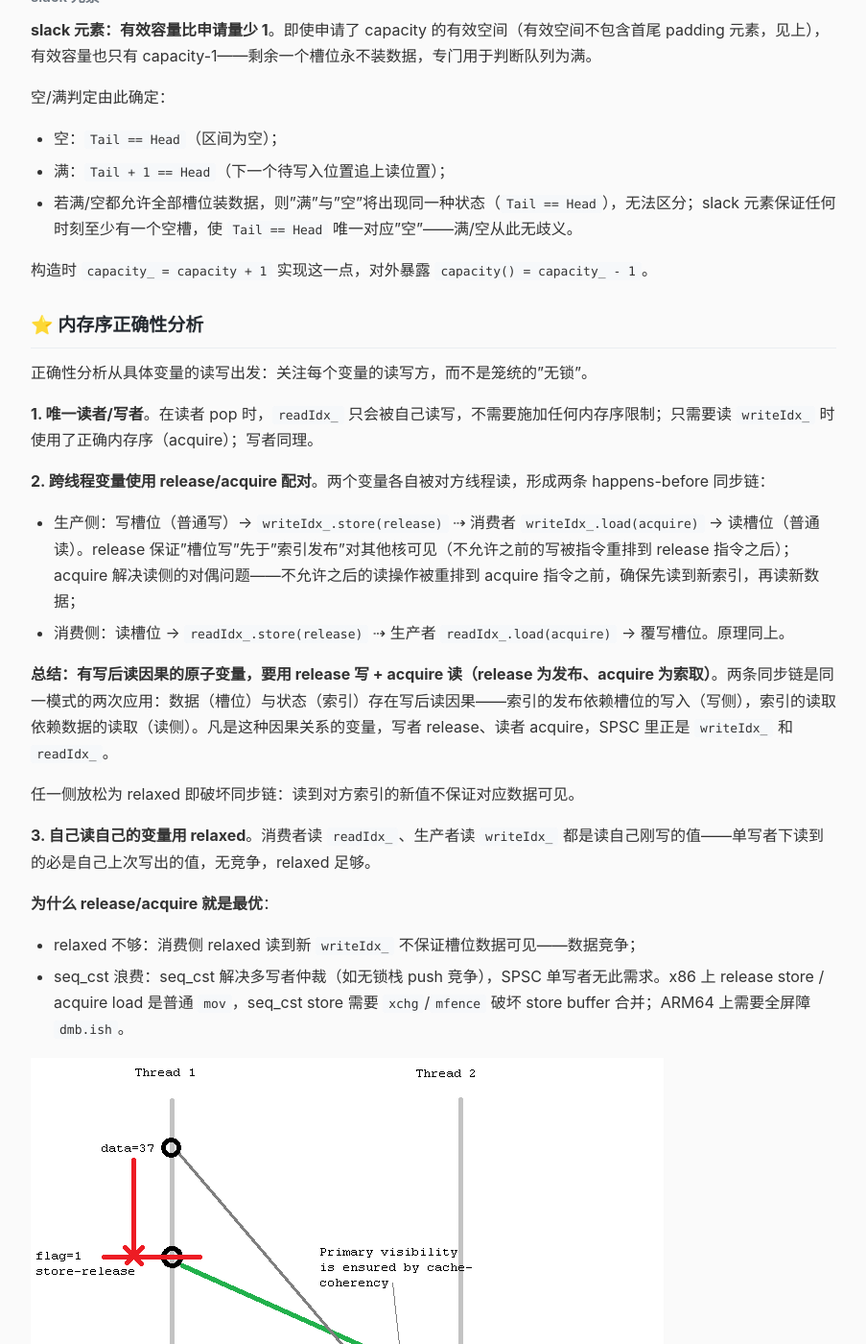
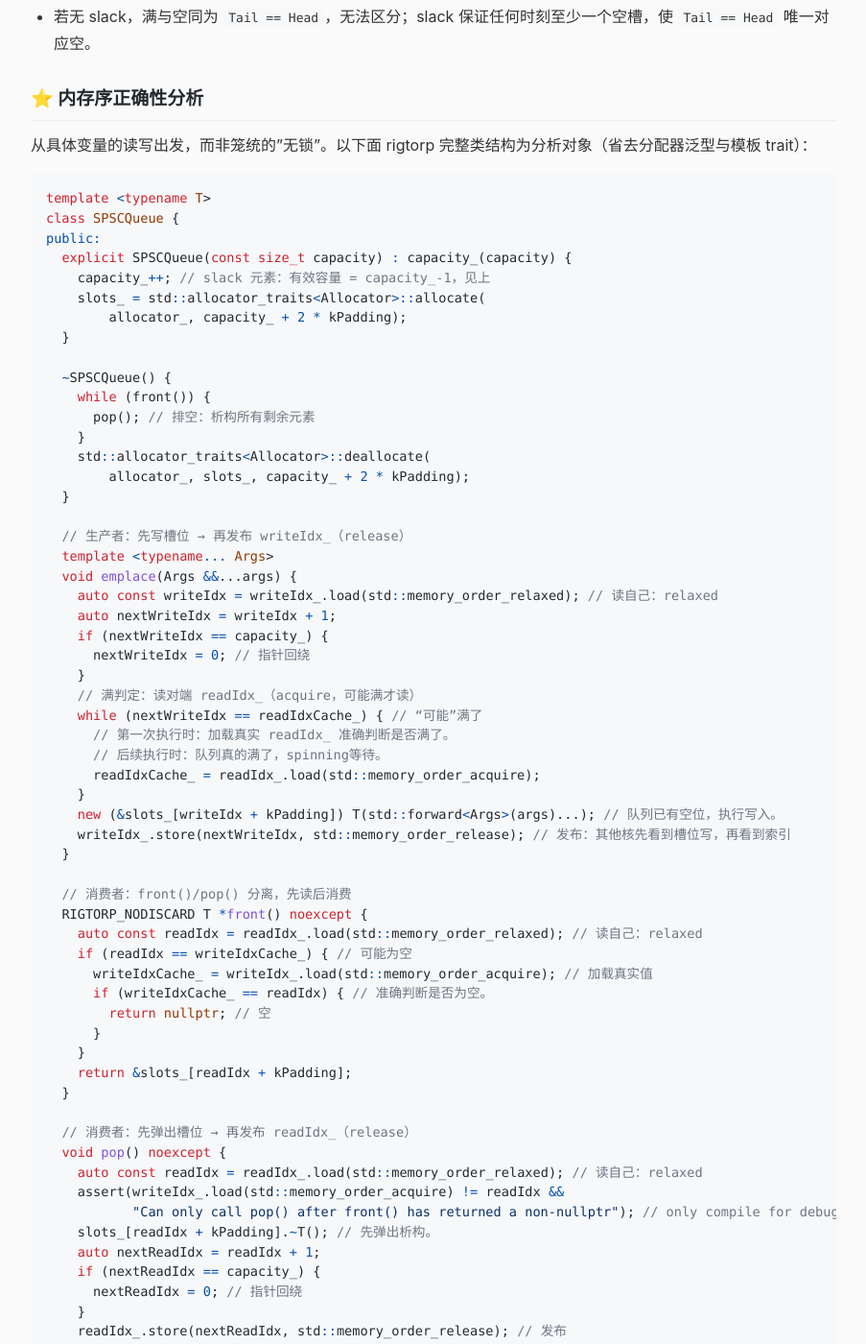
Before and after one commit to 4thcalabash/qd-knowledge, a Jekyll site: the page built from _posts/2026-08-10-spsc-industrial-sota.md, in a window 1280 px wide and 1400 px high, scrolled down 2438 px. Shown: the whole window at 96% size, without its empty margins (188-1091 px from the left). Built offline with Jekyll 4.4.1, drawn with Linux system fonts in a browser that asks for light colours; some of the changed text lies outside the part shown.

Commit message:
润色 SPSC 两种 SOTA 实现文章：结构对称、代码以原版为准、术语统一
- 两章结构对齐：原理概述 + 内存序正确性分析（完整类代码为分析对象）+ 性能优化细节
- rigtorp 章：完整类结构（构造函数/析构/emplace/front/pop/私有成员），正确性分析要点 inline 到代码注释
- Vyukov 章：由原版 mpmc_bounded_queue 改写 SPSC 特化完整类（去 CAS、去 sequence 戳、差值判定满空），修正 dequeue 空判定
- 命名统一：前进指针掩码式 → 绝对指针掩码式；RMW → CAS
- 删减冗余：性能细节、对比表精简；对比表新增状态积累维度
- 配图 memory-order.png 标注出处（Vyukov Applied ordering）

Co-Authored-By: Claude <noreply@anthropic.com>

````diff
--- a/_posts/2026-08-10-spsc-industrial-sota.md
+++ b/_posts/2026-08-10-spsc-industrial-sota.md
@@ -5,12 +5,12 @@ model: DeepSeek-V4-Flash
 tool: Claude Code CLI
 ---
 
-SPSC（Single Producer Single Consumer）无锁队列是低延迟系统中核间通信的标准设施。工业界存在两种并行流传的 SOTA（state-of-the-art）实现，在内存布局上共享同一骨架，却在索引机制、满空编码与正确性论证上分道扬镳。本文从实现源码出发，对比两种风格的原理、正确性与性能特征，并给出使用场景的选型依据。
+SPSC（Single Producer Single Consumer）无锁队列是低延迟系统中核间通信的标准设施。工业界存在两种并行流传的 SOTA 实现，内存布局共享同一骨架，索引机制与满空编码却分道扬镳。本文从实现源码出发，对比两种风格的原理、正确性与性能，并给出选型依据。
 
-> 本文分析的两种实现，其原始出处为：
+> 原始出处：
 >
-> - **指针回转式**（rigtorp::SPSCQueue）：[rigtorp/SPSCQueue](https://github.com/rigtorp/SPSCQueue)，Erik Rigtorp 著，MIT 协议。本文源码分析基于 [SPSCQueue.h](https://github.com/rigtorp/SPSCQueue/blob/master/include/rigtorp/SPSCQueue.h)。
-> - **指针掩码式**（Vyukov 有界队列的 SPSC 特化）：[bounded-mpmc-queue](https://sites.google.com/site/1024cores/home/lock-free-algorithms/queues/bounded-mpmc-queue)（原 1024cores.net，Dmitry Vyukov 著）。Vyukov 本人未单独发表有界 SPSC 专文，该风格由社区从其有界 MPMC 队列推导特化。
+> - **指针回转式**（rigtorp::SPSCQueue）：[rigtorp/SPSCQueue](https://github.com/rigtorp/SPSCQueue)（[SPSCQueue.h](https://github.com/rigtorp/SPSCQueue/blob/master/include/rigtorp/SPSCQueue.h)，MIT）
+> - **绝对指针掩码式**（Vyukov 有界队列的 SPSC 特化）：[bounded-mpmc-queue](https://sites.google.com/site/1024cores/home/lock-free-algorithms/queues/bounded-mpmc-queue)。Vyukov 未单独发表有界 SPSC 专文，该风格由社区从其有界 MPMC 队列推导特化
 
 - 目录
 {:toc}
@@ -25,64 +25,127 @@ SPSC（Single Producer Single Consumer）无锁队列是低延迟系统中核间
 
 ##### 状态变量区
 
-队列的控制状态以 Head/Tail 两个原子索引为核心，各自以 `alignas(kCacheLineSize)` 独占一个缓存行（图中每个字段两侧的 Pad 即隔离带）。每个原子变量只有唯一写者——这是 SPSC 无锁的本质来源：不需要 CAS，普通 store/load 即可。
+控制状态以 Head/Tail 两个原子索引为核心，各自 `alignas(kCacheLineSize)` 独占缓存行（图中字段两侧的 Pad 即隔离带）。
 
 | 图中标签 | 源码字段 | 类型 | 谁写 | 谁读 |
 |---------|---------|------|------|------|
 | Head | `readIdx_` | `std::atomic<size_t>` | 消费者 | 生产者 |
 | Tail | `writeIdx_` | `std::atomic<size_t>` | 生产者 | 消费者 |
 
-**索引的开闭语义**：Tail 指向下一个待写入槽位、Head 指向下一个待读取槽位，队列元素位于半开区间 `[Head, Tail)`，元素数量为 `Tail - Head`。二者为 `size_t`，无符号溢出截断——索引回绕后差值仍正确。
+开闭语义：Tail 指向下一个待写入槽位、Head 指向下一个待读取槽位，元素位于半开区间 `[Head, Tail)`，数量为 `Tail - Head`；二者为 `size_t`，无符号溢出截断，回绕后差值仍正确。
 
-图上另有 Head Cache / Tail Cache 两个字段，是 Head/Tail 的本地缓存副本，其动机与机制留待性能优化细节一节展开，此处不表。
+图上另有 Head Cache / Tail Cache 两个字段，是 Head/Tail 的本地缓存副本，动机与机制见性能优化细节。
 
 ##### 数据槽位区
 
-数据槽位区无填充：`capacity_` 个槽位紧密排列，槽位之间**不做**缓存行填充，这是有意为之——数据流方向固定（生产者写槽位 → 消费者读槽位），多个小对象共行一次性搬运，无填充是特性而非缺陷。
+槽位无填充、紧密排列——数据流方向固定（生产者写 → 消费者读），多个小对象共行一次性搬运，无填充是特性而非缺陷。
 
 ##### 首尾填充 kPadding
-
-数组首尾 `kPadding`（隔离堆邻接对象）：
 
 ```cpp
 static constexpr size_t kPadding = (kCacheLineSize - 1) / sizeof(T) + 1;
 ```
 
-`slots_` 是独立堆分配，首尾各 `kPadding` 个元素永不使用——避免数组最边上真实槽位与堆中相邻对象共享缓存行。公式按元素数计算：`(64-1)/sizeof(T)+1` 保证填充元素跨满至少一个缓存行，与 T 大小无关。
+`slots_` 独立堆分配，首尾各 `kPadding` 个元素永不使用，避免最边上真实槽位与堆中相邻对象共享缓存行。
 
 ##### slack 元素
 
-**slack 元素：有效容量比申请量少 1**。即使申请了 capacity 的有效空间（有效空间不包含首尾 padding 元素，见上），有效容量也只有 capacity-1——剩余一个槽位永不装数据，专门用于判断队列为满。
-
-空/满判定由此确定：
+有效容量比申请量少 1（有效空间不包含首尾 padding）：`capacity_ = capacity + 1`，暴露 `capacity() = capacity_ - 1`，剩余一个槽位永不装数据，用于满判定：
 
 - 空：`Tail == Head`（区间为空）；
-- 满：`Tail + 1 == Head`（下一个待写入位置追上读位置）；
-- 若满/空都允许全部槽位装数据，则"满"与"空"将出现同一种状态（`Tail == Head`），无法区分；slack 元素保证任何时刻至少有一个空槽，使 `Tail == Head` 唯一对应"空"——满/空从此无歧义。
-
-构造时 `capacity_ = capacity + 1` 实现这一点，对外暴露 `capacity() = capacity_ - 1`。
+- 满：`Tail + 1 == Head`（下一写入位置追上读位置）；
+- 若无 slack，满与空同为 `Tail == Head`，无法区分；slack 保证任何时刻至少一个空槽，使 `Tail == Head` 唯一对应空。
 
 ### ⭐ 内存序正确性分析
 
-正确性分析从具体变量的读写出发：关注每个变量的读写方，而不是笼统的"无锁"。
+从具体变量的读写出发，而非笼统的"无锁"。以下面 rigtorp 完整类结构为分析对象（省去分配器泛型与模板 trait）：
 
-**1. 唯一读者/写者**。在读者 pop 时，`readIdx_` 只会被自己读写，不需要施加任何内存序限制；只需要读 `writeIdx_` 时使用了正确内存序（acquire）；写者同理。
+```cpp
+template <typename T>
+class SPSCQueue {
+public:
+  explicit SPSCQueue(const size_t capacity) : capacity_(capacity) {
+    capacity_++; // slack 元素：有效容量 = capacity_-1，见上
+    slots_ = std::allocator_traits<Allocator>::allocate(
+        allocator_, capacity_ + 2 * kPadding);
+  }
 
-**2. 跨线程变量使用 release/acquire 配对**。两个变量各自被对方线程读，形成两条 happens-before 同步链：
+  ~SPSCQueue() {
+    while (front()) {
+      pop(); // 排空：析构所有剩余元素
+    }
+    std::allocator_traits<Allocator>::deallocate(
+        allocator_, slots_, capacity_ + 2 * kPadding);
+  }
 
-- 生产侧：写槽位（普通写）→ `writeIdx_.store(release)` ⇢ 消费者 `writeIdx_.load(acquire)` → 读槽位（普通读）。release 保证"槽位写"先于"索引发布"对其他核可见（不允许之前的写被指令重排到 release 指令之后）；acquire 解决读侧的对偶问题——不允许之后的读操作被重排到 acquire 指令之前，确保先读到新索引，再读新数据；
-- 消费侧：读槽位 → `readIdx_.store(release)` ⇢ 生产者 `readIdx_.load(acquire)` → 覆写槽位。原理同上。
+  // 生产者：先写槽位 → 再发布 writeIdx_（release）
+  template <typename... Args>
+  void emplace(Args &&...args) {
+    auto const writeIdx = writeIdx_.load(std::memory_order_relaxed); // 读自己：relaxed
+    auto nextWriteIdx = writeIdx + 1;
+    if (nextWriteIdx == capacity_) {
+      nextWriteIdx = 0; // 指针回绕
+    }
+    // 满判定：读对端 readIdx_（acquire，可能满才读）
+    while (nextWriteIdx == readIdxCache_) { // “可能”满了
+      // 第一次执行时：加载真实 readIdx_ 准确判断是否满了。
+      // 后续执行时：队列真的满了，spinning等待。
+      readIdxCache_ = readIdx_.load(std::memory_order_acquire);
+    }
+    new (&slots_[writeIdx + kPadding]) T(std::forward<Args>(args)...); // 队列已有空位，执行写入。
+    writeIdx_.store(nextWriteIdx, std::memory_order_release); // 发布：其他核先看到槽位写，再看到索引
+  }
 
-**总结：有写后读因果的原子变量，要用 release 写 + acquire 读（release 为发布、acquire 为索取）**。两条同步链是同一模式的两次应用：数据（槽位）与状态（索引）存在写后读因果——索引的发布依赖槽位的写入（写侧），索引的读取依赖数据的读取（读侧）。凡是这种因果关系的变量，写者 release、读者 acquire，SPSC 里正是 `writeIdx_` 和 `readIdx_`。
+  // 消费者：front()/pop() 分离，先读后消费
+  RIGTORP_NODISCARD T *front() noexcept {
+    auto const readIdx = readIdx_.load(std::memory_order_relaxed); // 读自己：relaxed
+    if (readIdx == writeIdxCache_) { // 可能为空
+      writeIdxCache_ = writeIdx_.load(std::memory_order_acquire); // 加载真实值
+      if (writeIdxCache_ == readIdx) { // 准确判断是否为空。
+        return nullptr; // 空
+      }
+    }
+    return &slots_[readIdx + kPadding];
+  }
 
-任一侧放松为 relaxed 即破坏同步链：读到对方索引的新值不保证对应数据可见。
+  // 消费者：先弹出槽位 → 再发布 readIdx_（release）
+  void pop() noexcept {
+    auto const readIdx = readIdx_.load(std::memory_order_relaxed); // 读自己：relaxed
+    assert(writeIdx_.load(std::memory_order_acquire) != readIdx &&
+           "Can only call pop() after front() has returned a non-nullptr"); // only compile for debug build
+    slots_[readIdx + kPadding].~T(); // 先弹出析构。
+    auto nextReadIdx = readIdx + 1;
+    if (nextReadIdx == capacity_) {
+      nextReadIdx = 0; // 指针回绕
+    }
+    readIdx_.store(nextReadIdx, std::memory_order_release); // 发布
+  }
 
-**3. 自己读自己的变量用 relaxed**。消费者读 `readIdx_`、生产者读 `writeIdx_` 都是读自己刚写的值——单写者下读到的必是自己上次写出的值，无竞争，relaxed 足够。
+private:
+  static constexpr size_t kCacheLineSize =
+      std::hardware_destructive_interference_size; // 无则 64
+  static constexpr size_t kPadding = (kCacheLineSize - 1) / sizeof(T) + 1;
 
-**为什么 release/acquire 就是最优**：
+  size_t capacity_;
+  T *slots_;
 
-- relaxed 不够：消费侧 relaxed 读到新 `writeIdx_` 不保证槽位数据可见——数据竞争；
-- seq_cst 浪费：seq_cst 解决多写者仲裁（如无锁栈 push 竞争），SPSC 单写者无此需求。x86 上 release store / acquire load 是普通 `mov`，seq_cst store 需要 `xchg`/`mfence` 破坏 store buffer 合并；ARM64 上需要全屏障 `dmb.ish`。
+  // 各占缓存行，避免 false sharing
+  // Cache 字段是对方索引的本地快照，用于减少跨核缓存一致性流量
+  alignas(kCacheLineSize) std::atomic<size_t> writeIdx_ = {0}; // 仅 producer 写
+  alignas(kCacheLineSize) size_t readIdxCache_ = 0;            // producer 本地快照
+  alignas(kCacheLineSize) std::atomic<size_t> readIdx_ = {0};  // 仅 consumer 写
+  alignas(kCacheLineSize) size_t writeIdxCache_ = 0;           // consumer 本地快照
+};
+```
+
+**1. 唯一读者/写者**。每个原子变量只有一方写。在读者 pop 时，`readIdx_` 只会被自己读写，不需要施加任何内存序限制；只需确保读 `writeIdx_` 时使用了正确内存序（acquire）；写者同理。
+
+**2. release/acquire 配对**。两条同步链，方向相反、机制相同（有写后读因果的变量用 release 写 + acquire 读；release 为发布、acquire 为索取）：
+
+- 生产侧：写槽位 → `writeIdx_.store(release)` ⇢ 消费者 `writeIdx_.load(acquire)` → 读槽位。release 保证槽位写先于索引发布对其他核可见；acquire 保证之后的读不重排到 acquire 之前——先读到新索引、再读新数据；
+- 消费侧：读槽位 → `readIdx_.store(release)` ⇢ 生产者 `readIdx_.load(acquire)` → 覆写槽位。保证消费者读完槽位后生产者才覆写，否则数据竞争。
+
+**3. 自己读自己的变量用 relaxed**。读自己刚写的值，单写者下必是自己上次写出的值，无竞争。
 
 ![内存序：release 发布 / acquire 索取]({{ site.baseurl }}/assets/images/memory-order.png)
 
@@ -92,11 +155,11 @@ static constexpr size_t kPadding = (kCacheLineSize - 1) / sizeof(T) + 1;
 
 ##### 缓存行隔离
 
-状态变量独占缓存行是关键（实验：紧邻同缓存行 4.90 s → 独占 3.80 s，快 29%）；false sharing 消除后接近纯数据搬运成本。
+状态变量独占缓存行是关键（约提升 30%）；false sharing 消除后接近纯数据搬运成本。
 
 ##### Head/Tail Cache
 
-动机：满/空判定读对端索引，每次都是跨核缓存行拉取。机制：把对端索引缓存到本地（`readIdxCache_` 是生产者的缓存、`writeIdxCache_` 是消费者的——谁缓存"对方的索引"归谁管），仅当缓存值与下一索引相等（可能满）时才 acquire 读对端索引刷新；否则完全不触碰对端缓存行。正确性边界：缓存只用于"还有空间"这类乐观判断，过期只会多触发一次刷新，绝不误判"已满"——纯性能优化，不改变语义。
+动机：atomic load 本身有代价（跨核缓存行拉取）。机制：把对端索引的"快照"缓存到本地（`readIdxCache_` 是生产者的、`writeIdxCache_` 是消费者的——谁缓存"对方的索引"归谁管），仅当缓存值与下一索引相等（可能满）时才 acquire 读对端索引刷新，否则不触碰对端缓存行。正确性边界：快照只用于"还有空间"这类乐观判断，过期只会多触发一次刷新，绝不误判"已满"——纯性能优化，不改变语义。
 
 ##### 官方 benchmark
 
@@ -108,72 +171,100 @@ AMD Ryzen 9 3900X，同 chiplet 不同核，`int` 元素（rigtorp README）：
 | boost::lockfree::spsc | 209877 | 222 |
 | folly::ProducerConsumerQueue | 148818 | 147 |
 
-## 前进指针掩码式（Vyukov）
+## 绝对指针掩码式（Vyukov）
 
 ### 原理概述
 
-内存布局与指针回转式同构：状态变量各占独立缓存行、cached 副本、数据槽位无填充，仅字段命名不同（`enqueue_pos_`/`dequeue_pos_` 等），见上节，不再重复。
+内存布局与回转式同构（状态变量独占缓存行、cached 副本、槽位无填充），仅字段命名不同（`enqueue_pos_`/`dequeue_pos_`），见上节。
 
-核心思想：索引单调递增**永不回绕**，取槽用掩码。
+核心思想：**绝对值索引**——`enqueue_pos_` 表示**总入队元素数量**、`dequeue_pos_` 表示**总出队元素数量**，单调递增永不回绕。队列元素位于 `[dequeue_pos_ % capacity_, enqueue_pos_ % capacity_)`；由于取模运算较慢，限制 capacity_ 为 2 的幂次，取模优化为 `&` 位运算（`pos & mask`）。
 
-```cpp
-// SPSC 特化：单写者侧位置为普通变量（无需 CAS）
-size_t pos = enqueue_pos_;                       // 非原子（SPSC 特化）
-cell_t* cell = &buffer_[pos & mask_];            // mask_ = capacity_ - 1
-while (cell->sequence_.load(std::memory_order_acquire) != pos) {
-  // 槽位 sequence 戳 ≠ pos：该槽尚未被消费完，队列满，自旋
-}
-store_data(cell);
-cell->sequence_.store(pos + 1, std::memory_order_release);
-enqueue_pos_ = pos + 1;
-```
+要点：
 
-- **单调计数器 + 掩码取槽**：`enqueue_pos_`/`dequeue_pos_` 只增不减，`pos & mask_` 定位槽位（`mask_ = buffer_size - 1`，要求容量为 2 的幂）。计数器值域 64 位，单调增长需数千年才溢出，永不回绕；
-- **每槽 sequence 戳**：第 i 槽初始化 `sequence_[i] = i`；生产者写完数据 store `pos + 1`，消费者读完 store `pos + mask_ + 1`。满/空判定看**槽位戳与 pos 的差值**：差值为 0 说明该槽可占用，负值说明未消费完（满）或未生产完（空）；
-- **容量可满用**：戳判定不需要 slack 元素，所有槽位都能装数据（capacity 即 buffer_size）；
-- **SPSC 特化**：MPMC 原版用 CAS 竞争 `enqueue_pos_`，SPSC 单生产者下 `enqueue_pos_`/`dequeue_pos_` 各仅一方写，可降为普通变量——这正是作者所述"Accesses to data are synchronized by cell->sequence_. enqueue/dequeue_pos_ only arbitrate concurrent enqueue/dequeue requests."（作者在 lock-free 讨论组明确说明单生产者/单消费者时该侧位置可非原子）。
+- **单调计数器 + 掩码取槽**：`pos & mask_` 定位槽位（`mask_ = buffer_size - 1`，要求容量 2 的幂）。计数器 64 位单调增长，永不回绕；
+- **满/空差值判定**：在队元素数 `enqueue_pos_ - dequeue_pos_`；等于容量即满、等于 0 即空，天然无歧义；
+- **容量满用**：差值判定无需 slack 元素，全部槽位可装数据。
 
 ### ⭐ 内存序正确性分析
 
-**1. sequence 戳是同步载体**。数据同步不靠位置计数器，靠每槽 `sequence_` 的 release/acquire 配对：生产者写数据 → `sequence_.store(release)`；消费者 `sequence_.load(acquire)` → 读数据。位置计数器只回答"轮到哪个槽"，不承载数据可见性。
+以下面 SPSC 特化完整实现为分析对象（参考 Vyukov 原版 `mpmc_bounded_queue` 改写，省去 CAS 与 sequence 戳）：
 
-**2. 掩码取槽正确**。`pos & mask_` 等价 `pos mod capacity`（2 的幂），单调递增 pos 与回绕寻址解耦：计数器永不回转，回转发生在寻址处。
+```cpp
+template <typename T>
+class spsc_bounded_queue {
+public:
+  spsc_bounded_queue(size_t buffer_size)
+      : buffer_(new cell_t[buffer_size]), buffer_mask_(buffer_size - 1) {
+    assert((buffer_size >= 2) &&
+           ((buffer_size & (buffer_size - 1)) == 0)); // 必须 2 的幂
+    enqueue_pos_.store(0, std::memory_order_relaxed);
+    dequeue_pos_.store(0, std::memory_order_relaxed);
+  }
 
-**3. 满/空判定无歧义**。槽位戳携带"该槽最后一次被生产/消费的轮次"，`dif == 0` 可占用、负值满/空——不需要 slack 元素，容量可满用。
+  bool enqueue(T const& data) {
+    size_t pos = enqueue_pos_.load(std::memory_order_relaxed); // 读自己：relaxed
+    cell_t* cell = &buffer_[pos & buffer_mask_];               // 掩码取槽
+    while (pos - dequeue_pos_.load(std::memory_order_acquire) >= buffer_size) {
+      // 满：在队元素数达到容量，自旋等待消费者推进 dequeue_pos_
+    }
+    cell->data_ = data;
+    enqueue_pos_.store(pos + 1, std::memory_order_release);    // 发布：绝对值 +1
+    return true;
+  }
+
+  bool dequeue(T& data) {
+    size_t pos = dequeue_pos_.load(std::memory_order_relaxed); // 读自己：relaxed
+    cell_t* cell = &buffer_[pos & buffer_mask_];               // 掩码取槽
+    while (pos == enqueue_pos_.load(std::memory_order_acquire)) {
+      // 空：在队元素数为 0，自旋等待生产者推进 enqueue_pos_
+    }
+    data = cell->data_;
+    dequeue_pos_.store(pos + 1, std::memory_order_release);    // 发布：绝对值 +1
+    return true;
+  }
+
+private:
+  struct cell_t {
+    T data_;
+  };
+
+  static size_t const cacheline_size = 64;
+  typedef char cacheline_pad_t[cacheline_size];
+  cacheline_pad_t pad0_;                              // 与相邻分配隔离
+  cell_t* const buffer_;
+  size_t const buffer_mask_;
+  cacheline_pad_t pad1_;                              // 状态变量各占独立缓存行
+  std::atomic<size_t> enqueue_pos_;
+  cacheline_pad_t pad2_;
+  std::atomic<size_t> dequeue_pos_;
+  cacheline_pad_t pad3_;
+};
+```
+
+**1. 位置计数器是同步载体**。原版 MPMC 由每槽 `sequence_` 的 release/acquire 配对同步数据（CAS 抢占与数据写入之间有空窗，只能靠槽位戳承载）；SPSC 特化省去 sequence 后，位置计数器自身承担：生产者写数据 → `enqueue_pos_.store(release)`；消费者 `enqueue_pos_.load(acquire)` → 读数据——读到新 `enqueue_pos_` 即保证新数据可见。
+
+**2. 掩码取槽正确**。`pos & mask_` 等价 `pos mod capacity`（2 的幂），计数器永不回转。
+
+**3. 满/空差值判定无歧义**。在队元素数由绝对值差值给出，无需 slack 元素，容量满用。
 
 **代价**：
 
-- **2 的幂容量约束**：`mask = capacity - 1` 要求容量为 2 的幂，非 2 幂无法用；
-- **每槽一个原子状态**：`sequence_` 是 `std::atomic<size_t>`，槽位状态开销大（对齐 + 原子操作），且可用性检查要读**目标槽位的戳**（跨核读的是对端刚写的槽行）；
+- **2 的幂容量约束**：`mask = capacity - 1` 要求容量 2 的幂；
 - **64 位防溢出**：计数器需足够大，实践中 64 位安全。
 
 ### 性能优化细节
 
-- **SPSC 特化消除 RMW**：单写者侧位置降为非原子后，生产/消费路径无 CAS、无 RMW，与回转式同样只有 store/load；
-- **cached 优化可叠加**：生产者本地缓存对端 `dequeue_pos_` 的副本、消费者缓存 `enqueue_pos_` 副本（回绕式用 `readIdxCache_`/`writeIdxCache_`，掩码式同理），减少每操作一次跨核 acquire 读；
-- **结构上可扩展**：同一布局加回 CAS 即恢复 MPMC，加单侧 CAS 即 MPSC——掩码式从 MPSC 演进只需恢复 CAS 与竞争逻辑，而回转式的唯一写者论证依赖 SPSC，无法直接扩展；
-- **衍生实现**：该风格被广泛移植，如 MySQL `mpmc_bq`、spdlog、Zephyr RTOS 的 MPSC、Rust crossbeam 的 `ArrayQueue`（无戳变体）。
+- **SPSC 特化消除 CAS**：单写者侧无竞争，去掉 CAS 抢占循环，路径上只剩原子 store/load；
+- **cached 优化可叠加**：生产者缓存 `dequeue_pos_`、消费者缓存 `enqueue_pos_`，减少跨核 acquire 读。
 
 ## 两种风格的使用场景区别
 
-| 维度 | 指针回转式（rigtorp） | 指针掩码式（Vyukov） |
+| 维度 | 指针回转式（rigtorp） | 绝对指针掩码式（Vyukov） |
 |------|----------------------|---------------------|
-| 索引语义 | `[0, capacity)` 回绕，等值判定满空 | 单调递增，掩码取槽，戳判定满空 |
-| 容量约束 | **任意容量 ≥ 1** | **必须 2 的幂** |
+| 容量约束 | **任意容量 ≥ 1，可灵活适配动态容量需求** | **必须 2 的幂，否则取模导致性能劣化。容量设置不够灵活** |
 | 容量利用 | 牺牲 1 槽（capacity() = 内部 - 1） | 满用 |
-| 每槽状态 | 无（纯数据） | 每槽一个 atomic `sequence_` |
-| 满空判定 | 读对端计数器（cached 优化后低频） | 读目标槽位戳 |
-| 接口 | `front()`/`pop()` 分离，零拷贝 peek | 一体化 push/pop |
-| 正确性基础 | 唯一写者 + release/acquire + slack 消歧 | sequence 戳同步 + 掩码取槽 |
-| 可扩展性 | 仅 SPSC（论证依赖单写者） | 可恢复 CAS 演进为 MPSC/MPMC |
-
-**选型判断**：
-
-- **选指针回转式**：容量不能是 2 的幂（如业务容量恰好 10000）；需要 `front()`/`pop()` 分离的 peek/批读接口；需要最小每槽内存开销（槽位无戳）。
-- **选指针掩码式**：容量天然 2 的幂（如 2^16）；需要满用全部槽位；有演进为 MPSC/MPMC 的规划；代码需要与现有掩码式家族（MPMC/MPSC）共用同一套状态管理心智。
+| 状态积累 | 指针始终在 `[0, capacity)` 内，永不溢出 | 绝对指针长期运行后溢出（64 位也终会耗尽），导致错误 |
 
 ---
 
-> **小结**：SPSC 的两种工业级 SOTA 实现共享同一骨架——唯一写者的原子状态、release/acquire 同步、缓存行隔离。差异仅为索引机制：回转式让计数器回绕并牺牲一槽换取任意容量与等值判定；掩码式让寻址回绕并牺牲 2 的幂约束换取满用容量与 MPMC 演进潜力。选型依据容量约束、接口形态与扩展规划而定，性能上两者都逼近"纯数据搬运"成本下限。
->
-> **待补**：两风格同机实测对比数据（同机、同元素、同容量档位跑 rigtorp 与掩码式实现）。
+> **小结**：两种 SOTA 实现共享同一骨架——唯一写者的原子状态、release/acquire 同步、缓存行隔离。差异仅为索引机制：回转式让计数器回绕，以牺牲一槽换取任意容量与等值判定；掩码式让寻址回绕，以 2 的幂约束换取满用容量与 MPMC 演进潜力。选型看容量约束、接口形态与扩展规划，性能上两者都逼近"纯数据搬运"成本下限。
````
